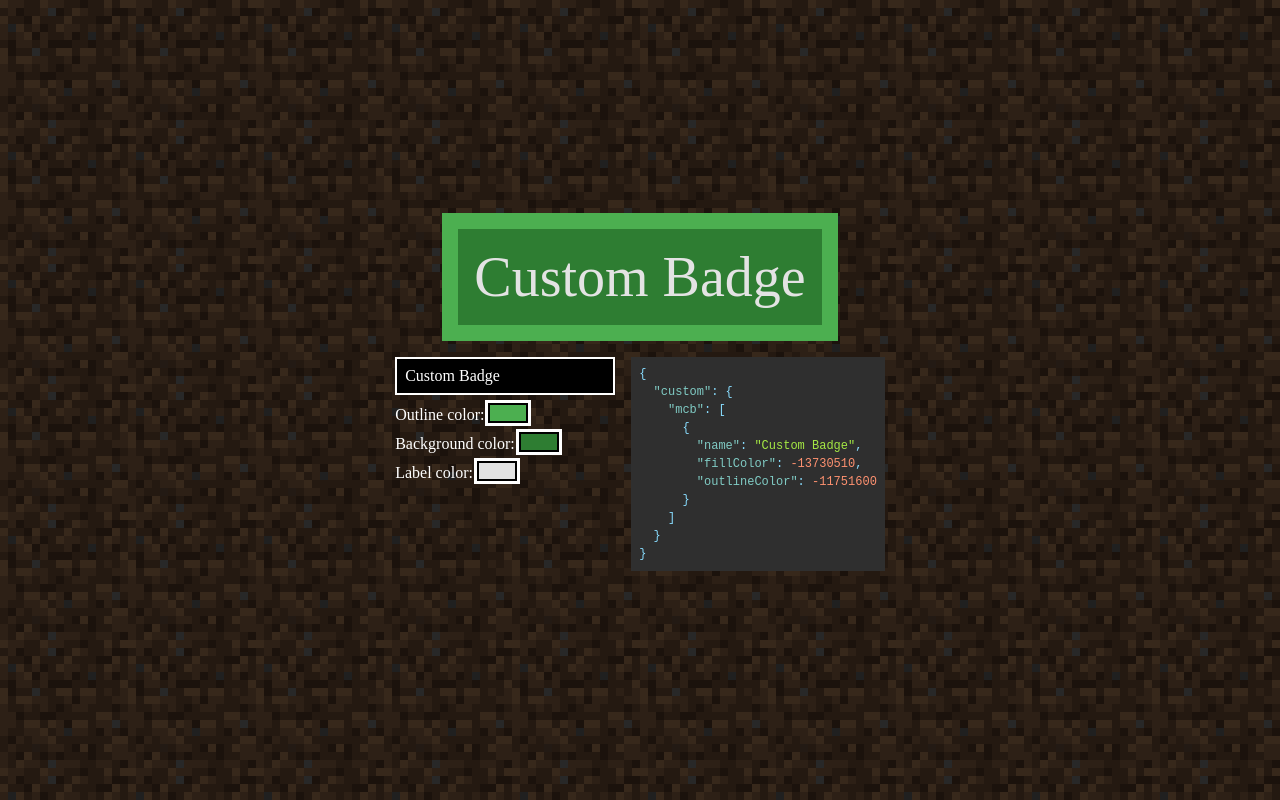
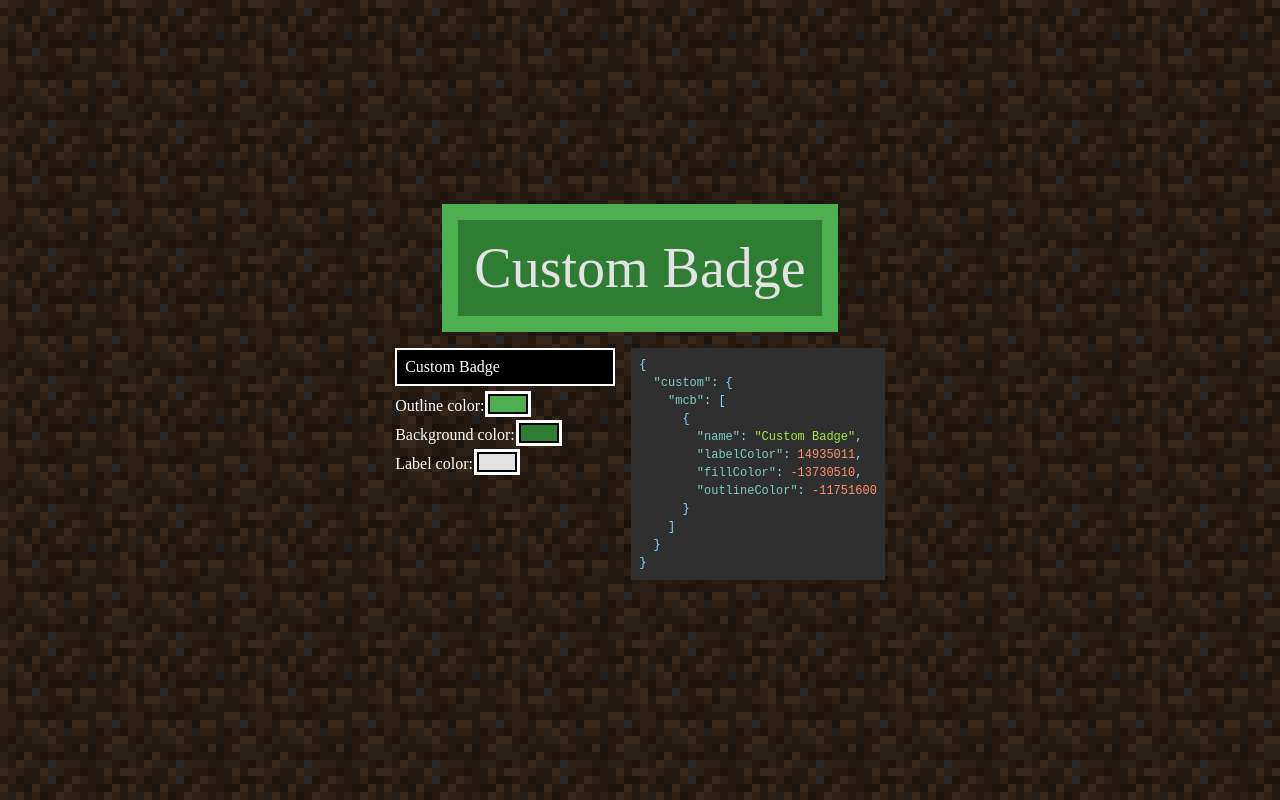
Before and after one commit to syorito-hatsuki/modmenu-badges-lib, a React (Vite) app: page / in a window 1280 px wide. Built offline with nearby package versions, Linux system fonts and the light colour scheme; a web font is replaced by a local one.

Commit message:
Added labelColor to JSON (Coming in next library update :3)

```diff
--- a/src/App.tsx
+++ b/src/App.tsx
@@ -37,6 +37,7 @@ export default function App() {
                             "mcb": [
                                 {
                                     "name": label,
+                                    "labelColor": toRGBA(labelColor.replace(/^#/, '')),
                                     "fillColor": toRGBA(backgroundColor.replace(/^#/, '')),
                                     "outlineColor": toRGBA(outlineColor.replace(/^#/, '')),
                                 }
```
